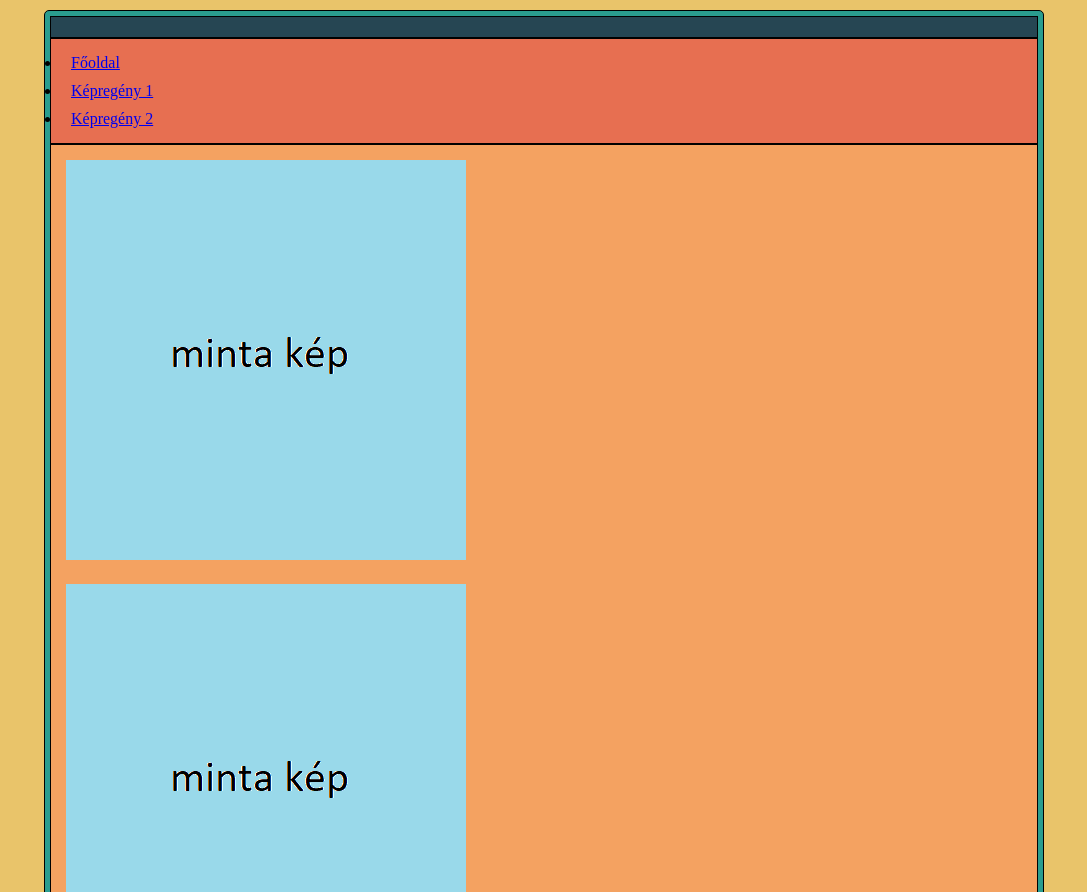
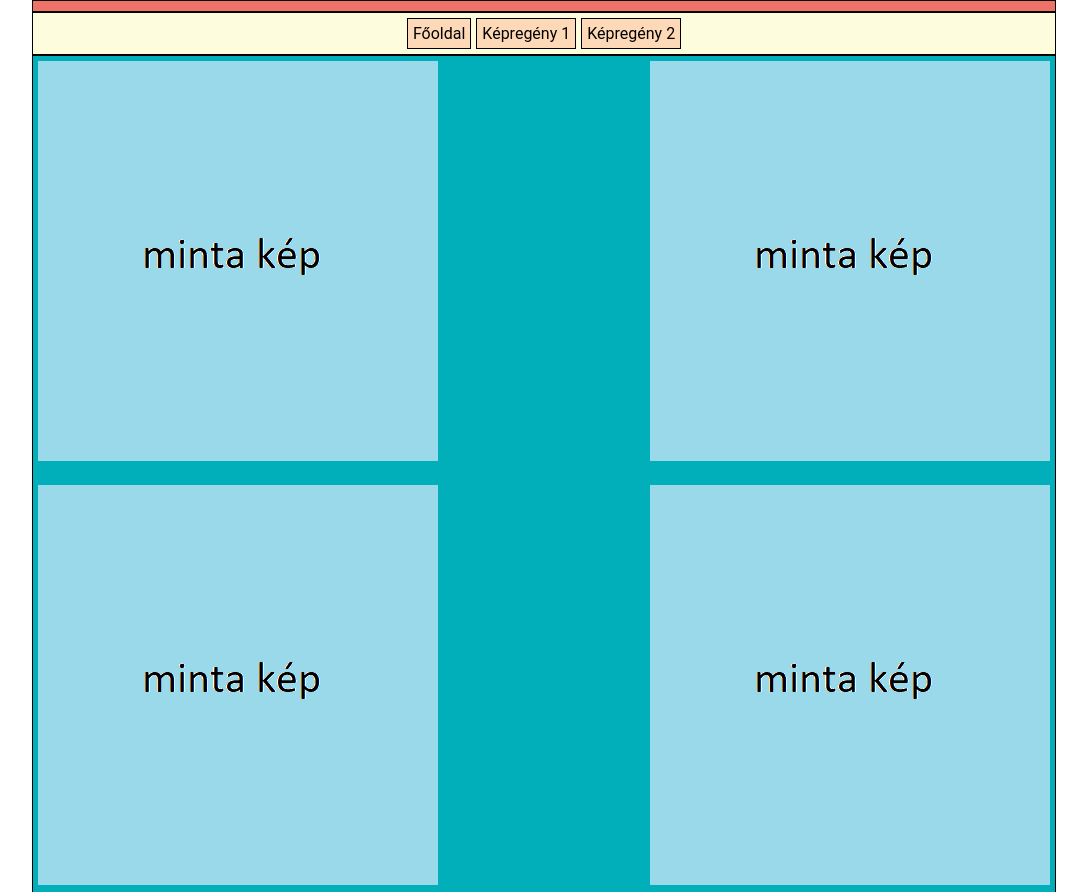
Before and after one commit to Kalandor01/kepregeny, a plain HTML site: page kepregeny1.html in a window 1280 px wide. Shown: the top 892 px of the page, without its empty margins (96-1183 px from the left). Drawn offline with Linux system fonts and the light colour scheme.

Commit message:
style fix

```diff
--- a/kep1.css
+++ b/kep1.css
@@ -1,13 +1,8 @@
-*
-{
-    box-sizing: border-box;
-    margin: 0px;
-    padding: 5px;
-}
+
 
 body
 {
-    background-color: #e9c46a;
+
 }
 
 /* színek: */
@@ -23,17 +18,17 @@ body
 
 header
 {
-    background-color: #264653;
+
 }
 
 nav
 {
-    background-color: #e76f51;
+
 }
 
 article
 {
-    background-color: #f4a261;
+    display: flex;
     flex-wrap: wrap;
     justify-content: space-between;
     gap: 20px;
@@ -41,18 +36,8 @@ article
 
 main
 {
-    width: 80%;
-    max-width: 1000px;
-    margin: auto;
-    border-radius: 5px;
-    display: flex;
-    flex:0 0 25%;
-    flex-direction: column;
-    background-color: #2a9d8f;
-}
 
 
-main, header, nav, article, aside, footer {
-    border: solid 1px black;
-    padding: 5px;
+
+
 }
--- a/kep2.css
+++ /dev/null
@@ -1,5 +0,0 @@
-
-main, header, nav, article, aside, footer {
-    border: solid 1px black;
-    padding: 5px;
-}
--- a/kepregeny1.html
+++ b/kepregeny1.html
@@ -4,6 +4,7 @@
     <meta charset="UTF-8">
     <meta http-equiv="X-UA-Compatible" content="IE=edge">
     <meta name="viewport" content="width=device-width, initial-scale=1.0">
+    <link rel="stylesheet" href="style.css">
     <link rel="stylesheet" href="kep1.css">
     <title>Weinberger Péter</title>
 </head>
--- /dev/null
+++ b/style.css
@@ -0,0 +1,89 @@
+:root {
+    --color_main: #0081a7;
+    --color_header: #f07167;
+    --color_nav: #fdfcdc;
+    --color_li: #fed9b7;
+    --color_li_hover: #ffc790;
+    --color_article: #00afb9;
+    --color_footer: #fed9b7;
+  }
+
+header, nav, article, aside, footer, li {
+    border: solid 1px black;
+    padding: 5px;
+}
+
+*
+{
+    box-sizing: border-box;
+    margin: 0px;
+    font-family: 'Roboto', 'Arial Narrow', Arial, sans-serif;
+}
+
+main
+{
+    width: 80%;
+    margin: auto;
+    display: flex;
+    flex-direction: column;
+    align-items: stretch;
+    background-color: var(--color_main);
+    border-radius: 5px;
+}
+
+header {
+    text-align: center;
+    background-color: var(--color_header);
+}
+
+nav {
+    background-color: var(--color_nav);
+}
+
+nav ul {
+    list-style-type: none;
+    padding: 0;
+    display: flex;
+    flex-direction: row;
+    justify-content: center;
+    gap: 5px;
+}
+
+nav ul li {
+    background-color: var(--color_li);
+}
+
+nav ul li:hover {
+    background-color: var(--color_li_hover);
+}
+
+nav ul li a {
+    display: block;
+    text-decoration: none;
+    color: black;
+}
+
+nav ul li a:hover {
+    color: white;
+}
+
+article {
+    background-color: var(--color_article);
+}
+
+aside {
+    background-color: var(--color_article);
+}
+
+footer {
+    text-align: center;
+    background-color: var(--color_footer);
+}
+
+
+@media screen and (max-width:600px) {
+    nav ul {
+        flex-direction: column;
+    }
+
+}
```
Also changed, not shown: index.html (+1 -0 lines), kepregeny2.html (+2 -1 lines).
